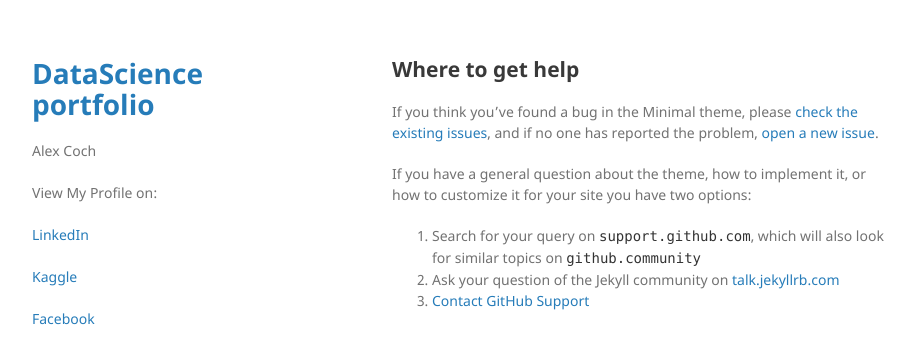
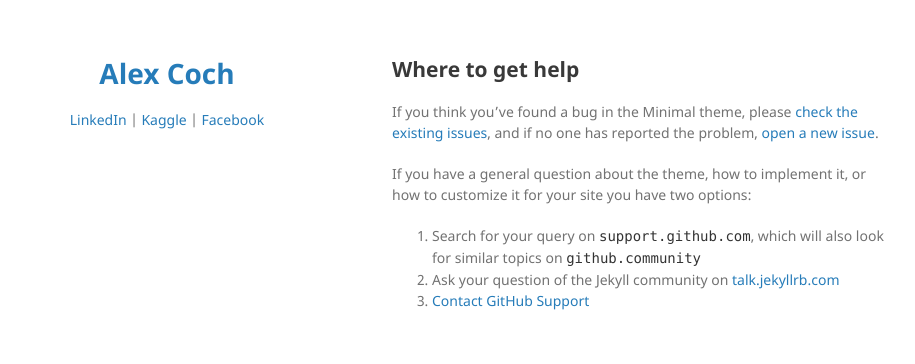
Before and after one commit to alex-coch/alex-coch.github.io, a Jekyll site: the page built from docs/SUPPORT.md, in a window 1280 px wide. Shown: the top 364 px of the page, without its empty margins (178-1093 px from the left). Built offline with Jekyll 4.4.1, drawn with Linux system fonts in a browser that asks for light colours; our own code applies the rules of GitHub Pages for plain Markdown files.

Commit message:
_config.yml

```diff
--- a/_config.yml
+++ b/_config.yml
@@ -1,10 +1,11 @@
-title: DataScience portfolio
+title: <p align="center">Alex Coch</p>
 logo: # /assets/img/logo.png
-description: Alex Coch<br><br>
-  View My Profile on:<br><br>
-  <a href=https://linkedin.com/in/alexcoch>LinkedIn</a><br><br>
-  <a href=https://kaggle.com/alekscoch>Kaggle</a><br><br>
-  <a href=https://facebook.com/f.alex.coch>Facebook</a><br>
+description:
+  <p align="center">
+  <a href=https://linkedin.com/in/alexcoch>LinkedIn</a> |
+  <a href=https://kaggle.com/alekscoch>Kaggle</a> |
+  <a href=https://facebook.com/f.alex.coch>Facebook</a>
+  </p>
 show_downloads: false
 google_analytics:
 theme: jekyll-theme-minimal
```
